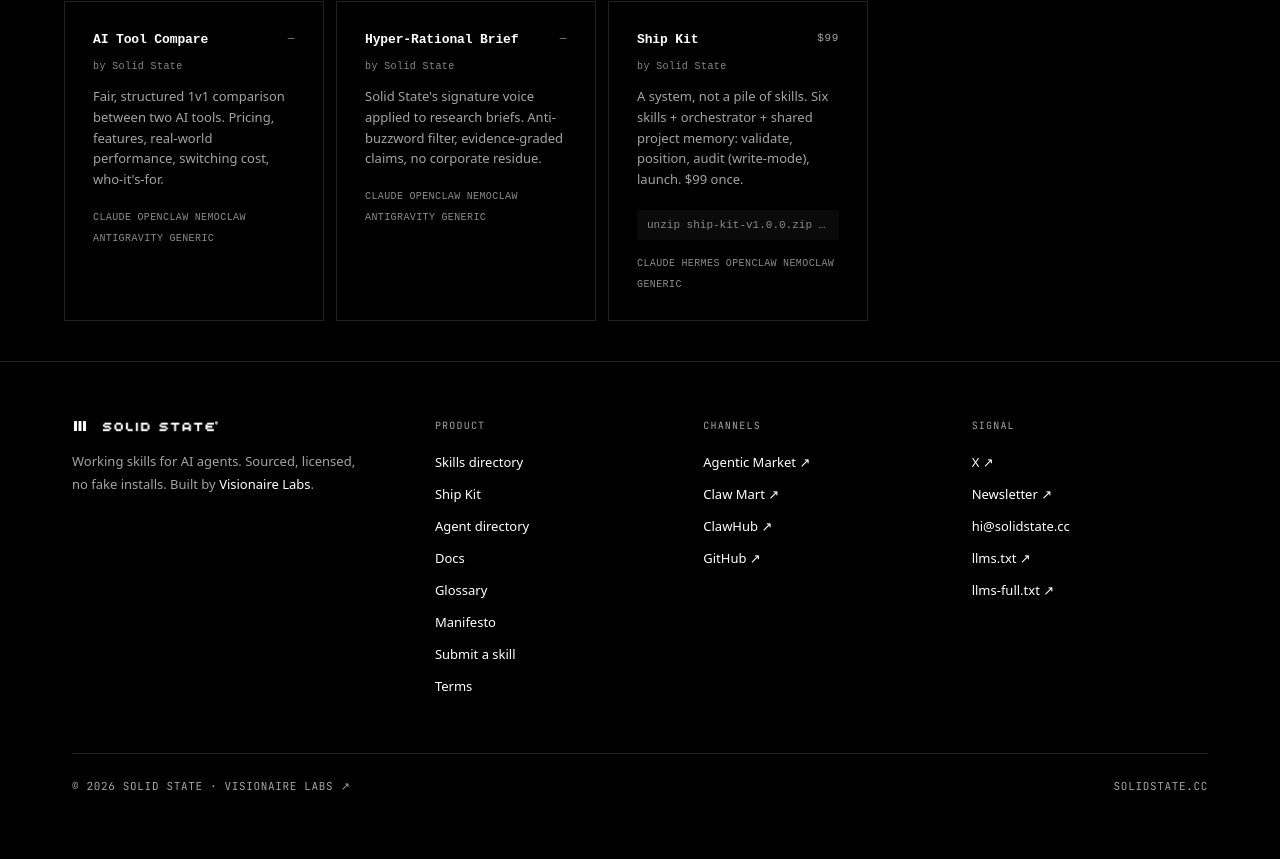
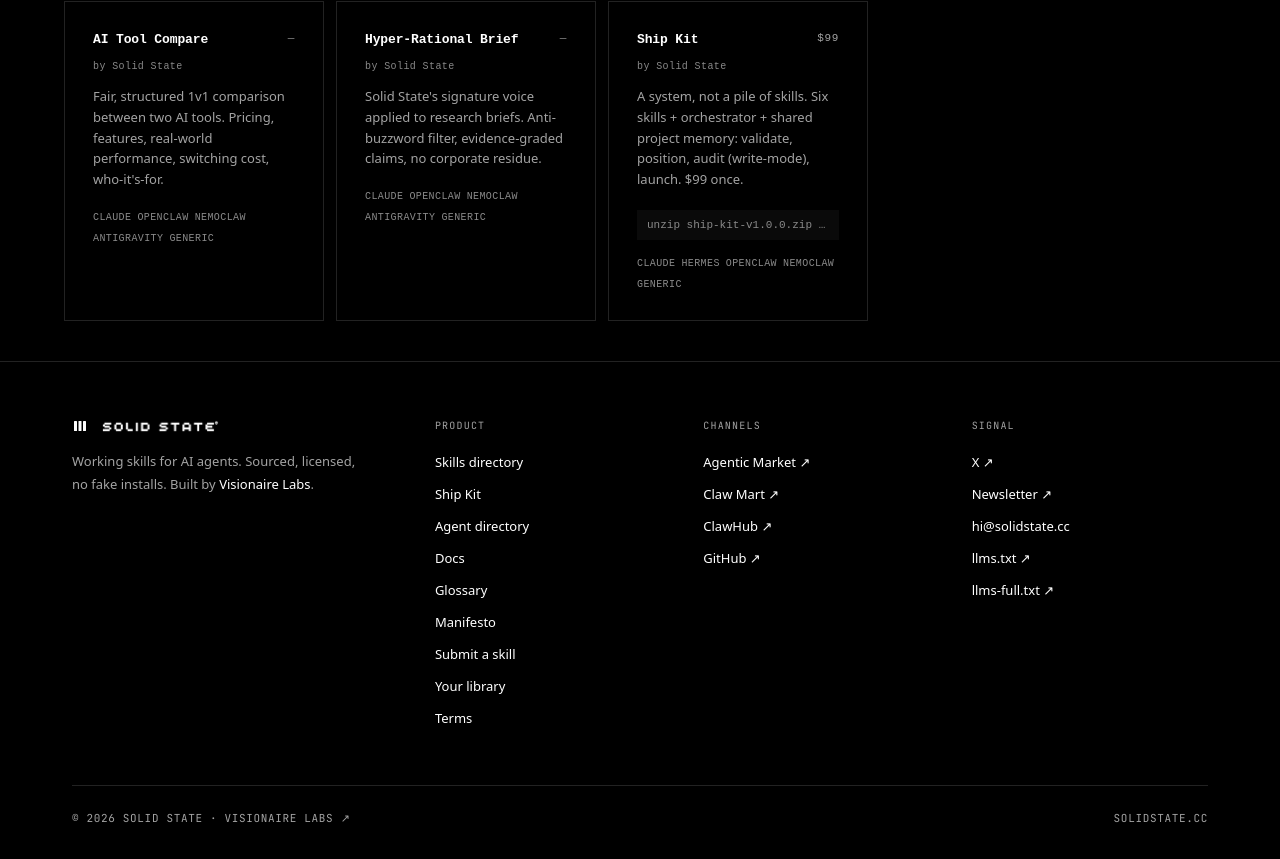
Before and after one commit to solidstatecc/solidstate.cc, a Next.js app: page /skills/niche-hunter in a window 1280 px wide. Shown: the part 1035-1894 px from the top of the page. Before the commit the page ends 1862 px from the top, so only its background shows below. Built offline with nearby package versions, Linux system fonts and the light colour scheme.

Commit message:
footer: Your library link — buyer re-downloads findable without the email

```diff
--- a/components/Footer.tsx
+++ b/components/Footer.tsx
@@ -14,6 +14,7 @@
       { href: "/glossary", label: "Glossary" },
       { href: "/manifesto", label: "Manifesto" },
       { href: "/submit", label: "Submit a skill" },
+      { href: "/account", label: "Your library" },
       { href: "/docs/terms", label: "Terms" },
     ],
   },
```
